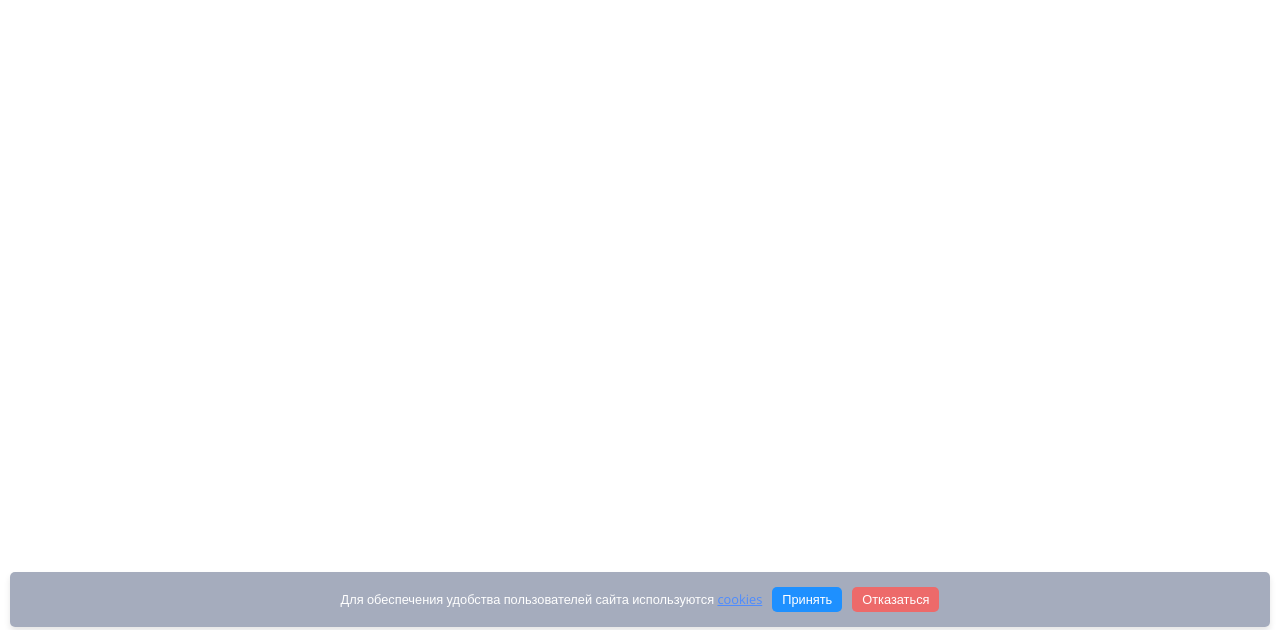
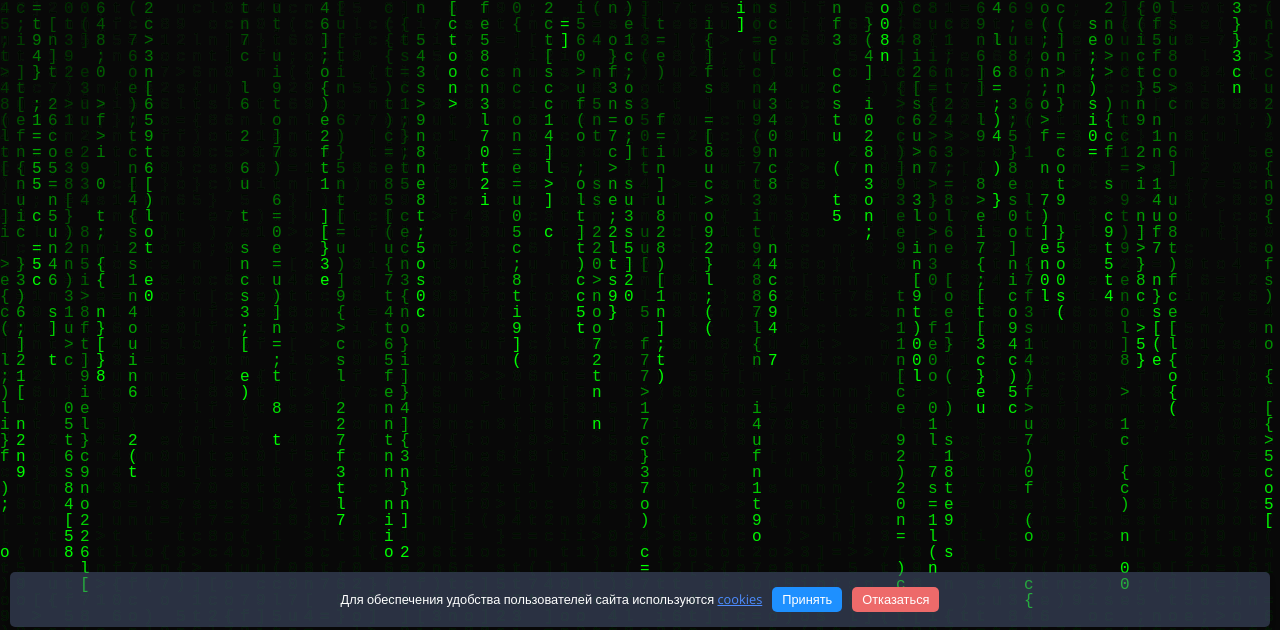
Before and after one commit to RubanDz/Project, a plain HTML site: page index.html in a window 1280 px wide. Shown: the part 163-793 px from the top of the page. Drawn offline with nearby package versions, Linux system fonts and the light colour scheme.

Commit message:
add canvas

```diff
--- a/CSS/style.css
+++ b/CSS/style.css
@@ -3,6 +3,39 @@
 } */
 
 /* 4D5B7C */
+
+
+
+/* TODO!!! Канвас */
+canvas {
+    display: block;
+  }
+
+
+
+
+
+
+
+
+
+
+
+
+
+
+
+
+
+
+
+
+
+
+
+
+
+
 
 
 
--- a/index.html
+++ b/index.html
@@ -18,8 +18,37 @@
     <link rel="stylesheet" href="./CSS/variables.css">
 </head>
 <body>
-    <header></header>
-    <main></main>
+
+
+
+
+
+    <header>
+        <nav>
+
+        </nav>
+    </header>
+
+
+
+
+
+
+
+
+
+    <main>
+        <section>
+            <canvas id="matrixCanvas"></canvas>
+        </section>
+        <section></section>
+        <section></section>
+        <section></section>
+        <section></section>
+        <section></section>
+        <section></section>
+        <section></section>
+    </main>
 
 
 
--- a/script.js
+++ b/script.js
@@ -1,12 +1,91 @@
 
 
-// файлы кукки проверка
+
+
+
+
+
+
+
+
+
+
+
+// TODO!!! Канвас типо матрицы
+const canvas = document.getElementById('matrixCanvas');
+const ctx = canvas.getContext('2d');
+
+canvas.width = window.innerWidth;
+canvas.height = window.innerHeight;
+
+const symbols = 'const let function => () {}[];0123456789';
+const symbolArray = symbols.split('');
+const fontSize = 16;
+const columns = Math.floor(canvas.width / fontSize);
+
+const drops = Array(columns).fill(0);
+
+function draw() {
+  ctx.fillStyle = 'rgba(0, 0, 0, 0.05)';
+  ctx.fillRect(0, 0, canvas.width, canvas.height);
+
+  ctx.fillStyle = '#0F0'; // Зеленый цвет символов
+  ctx.font = fontSize + 'px monospace';
+
+  for (let i = 0; i < drops.length; i++) {
+    const text = symbolArray[Math.floor(Math.random() * symbolArray.length)];
+    ctx.fillText(text, i * fontSize, drops[i] * fontSize);
+
+    if (drops[i] * fontSize > canvas.height && Math.random() > 0.975) {
+      drops[i] = 0;
+    }
+    drops[i]++;
+  }
+}
+
+setInterval(draw, 50);
+
+window.addEventListener('resize', () => {
+  canvas.width = window.innerWidth;
+  canvas.height = window.innerHeight;
+});
+
+
+
+
+
+
+
+
+
+
+
+
+
+
+
+
+
+
+
+
+
+
+
+
+
+
+
+
+
+
+// TODO!!!! ФАЙЛЫ КУККИ
 document.addEventListener('DOMContentLoaded', function () {
     const cookieBanner = document.getElementById('cookie-banner');
     const acceptButton = document.getElementById('accept-cookies');
     const declineButton = document.getElementById('decline-cookies');
 
-    // Проверяем, приняты ли уже куки
+
     if (!localStorage.getItem('cookieConsent')) {
         cookieBanner.classList.remove('hidden');
     }
```
